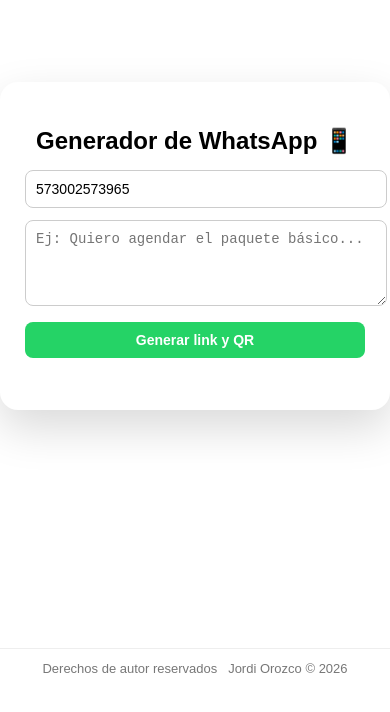
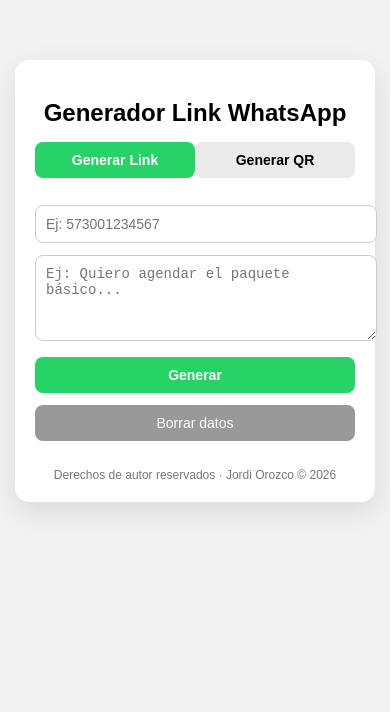
Before and after one commit to 90gradox/90grados, a plain HTML site: page index.html in a window 390 px wide. Shown: the part 156-868 px from the top of the page. Before the commit the page ends 844 px from the top, so only its background shows below. Drawn offline with Linux system fonts and the light colour scheme.

Commit message:
Refactor WhatsApp link generator layout and styles

```diff
--- a/index.html
+++ b/index.html
@@ -2,41 +2,55 @@
 <html lang="es">
 <head>
   <meta charset="UTF-8">
-  <title>Generador de Link WhatsApp</title>
+  <title>Generador de WhatsApp</title>
   <meta name="viewport" content="width=device-width, initial-scale=1.0">
 
-  <!-- Librería QR -->
+  <!-- QR -->
   <script src="https://cdn.jsdelivr.net/npm/qrcodejs@1.0.0/qrcode.min.js"></script>
 
   <style>
     body {
       font-family: Arial, sans-serif;
-      min-height: 100vh;
-      margin: 0;
-      display: flex;
-      flex-direction: column;
-      background: #ffffff; /* Fondo blanco */
-    }
-
-    .container {
-      flex: 1;
+      background: #f2f2f2;
       display: flex;
       justify-content: center;
       align-items: center;
+      min-height: 100vh;
+      margin: 0;
+      padding: 15px;
     }
 
     .box {
       background: white;
       padding: 25px;
-      border-radius: 18px;
+      border-radius: 14px;
       width: 100%;
       max-width: 420px;
-      box-shadow: 0 18px 45px rgba(0,0,0,0.15);
+      box-shadow: 0 10px 30px rgba(0,0,0,0.1);
       text-align: center;
     }
 
     h2 {
       margin-bottom: 15px;
+    }
+
+    .tabs {
+      display: flex;
+      margin-bottom: 15px;
+    }
+
+    .tabs button {
+      flex: 1;
+      padding: 10px;
+      border: none;
+      cursor: pointer;
+      font-weight: bold;
+      background: #eaeaea;
+    }
+
+    .tabs button.active {
+      background: #25D366;
+      color: white;
     }
 
     input, textarea, button {
@@ -48,16 +62,19 @@
       font-size: 14px;
     }
 
-    button {
+    .action-btn {
       background: #25D366;
       color: white;
       border: none;
+      font-weight: bold;
       cursor: pointer;
-      font-weight: bold;
     }
 
-    .secondary {
-      background: #444;
+    .clear-btn {
+      background: #999;
+      color: white;
+      border: none;
+      cursor: pointer;
     }
 
     .link {
@@ -70,70 +87,95 @@
     }
 
     #qrcode {
-      margin: 15px 0;
+      margin-top: 15px;
     }
 
     footer {
-      text-align: center;
-      padding: 12px;
-      font-size: 13px;
+      margin-top: 15px;
+      font-size: 12px;
       color: #777;
-      border-top: 1px solid #eee;
+    }
+
+    @media (max-width: 480px) {
+      .box {
+        padding: 20px;
+      }
     }
   </style>
 </head>
 <body>
 
-<div class="container">
 <div class="box">
-    <h2>Generador de WhatsApp 📱</h2>
+  <h2>Generador Link WhatsApp</h2>
 
-    <input type="text" id="phone" value="573002573965" placeholder="Número WhatsApp">
+  <!-- Tabs -->
+  <div class="tabs">
+    <button id="tabLink" class="active" onclick="setMode('link')">Generar Link</button>
+    <button id="tabQR" onclick="setMode('qr')">Generar QR</button>
+  </div>
 
+  <input type="text" id="phone" placeholder="Ej: 573001234567">
   <textarea id="message" rows="4" placeholder="Ej: Quiero agendar el paquete básico..."></textarea>
 
-    <button onclick="generateLink()">Generar link y QR</button>
+  <button class="action-btn" onclick="generate()">Generar</button>
+  <button class="clear-btn" onclick="clearData()">Borrar datos</button>
 
   <div id="result" class="link" style="display:none;"></div>
-
   <button id="copyBtn" style="display:none;" onclick="copyLink()">Copiar link</button>
 
   <div id="qrcode"></div>
 
-    <button id="downloadBtn" class="secondary" style="display:none;" onclick="downloadQR()">
-      Descargar QR
-    </button>
-  </div>
+  <footer>
+    Derechos de autor reservados · Jordi Orozco © 2026
+  </footer>
 </div>
 
-<footer>
-  Derechos de autor reservados &nbsp; Jordi Orozco © 2026
-</footer>
-
 <script>
+  let mode = "link";
   let currentLink = "";
 
-  function generateLink() {
+  function setMode(selected) {
+    mode = selected;
+    document.getElementById("tabLink").classList.remove("active");
+    document.getElementById("tabQR").classList.remove("active");
+
+    if (selected === "link") {
+      document.getElementById("tabLink").classList.add("active");
+      document.getElementById("qrcode").innerHTML = "";
+    } else {
+      document.getElementById("tabQR").classList.add("active");
+      document.getElementById("result").style.display = "none";
+      document.getElementById("copyBtn").style.display = "none";
+    }
+  }
+
+  function generate() {
     const phone = document.getElementById("phone").value;
     const message = encodeURIComponent(document.getElementById("message").value);
 
+    if (!phone || !message) {
+      alert("Completa número y mensaje");
+      return;
+    }
+
     currentLink = `https://wa.me/${phone}?text=${message}`;
 
-    const result = document.getElementById("result");
-    result.style.display = "block";
-    result.innerHTML = `<a href="${currentLink}" target="_blank">${currentLink}</a>`;
+    if (mode === "link") {
+      document.getElementById("result").style.display = "block";
+      document.getElementById("result").innerHTML =
+        `<a href="${currentLink}" target="_blank">${currentLink}</a>`;
+      document.getElementById("copyBtn").style.display = "block";
+      document.getElementById("qrcode").innerHTML = "";
+    }
 
-    document.getElementById("copyBtn").style.display = "block";
-    document.getElementById("downloadBtn").style.display = "block";
-
-    const qrContainer = document.getElementById("qrcode");
-    qrContainer.innerHTML = "";
-
-    new QRCode(qrContainer, {
+    if (mode === "qr") {
+      document.getElementById("qrcode").innerHTML = "";
+      new QRCode(document.getElementById("qrcode"), {
         text: currentLink,
-      width: 200,
-      height: 200
+        width: 180,
+        height: 180
       });
+    }
   }
 
   function copyLink() {
@@ -141,12 +183,13 @@
     alert("Link copiado ✅");
   }
 
-  function downloadQR() {
-    const qrImg = document.querySelector("#qrcode img") || document.querySelector("#qrcode canvas");
-    const link = document.createElement("a");
-    link.href = qrImg.src || qrImg.toDataURL("image/png");
-    link.download = "codigo-qr-whatsapp.png";
-    link.click();
+  function clearData() {
+    document.getElementById("phone").value = "";
+    document.getElementById("message").value = "";
+    document.getElementById("result").style.display = "none";
+    document.getElementById("copyBtn").style.display = "none";
+    document.getElementById("qrcode").innerHTML = "";
+    currentLink = "";
   }
 </script>
 
```
Lines whose indentation alone changed are shown as unchanged.
